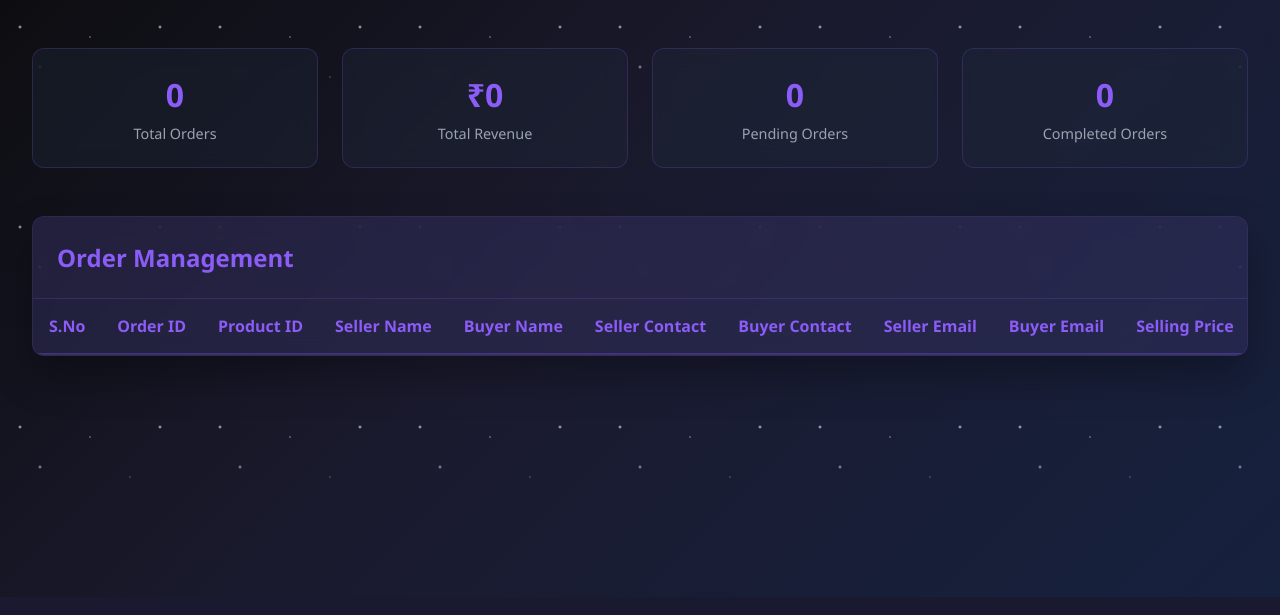
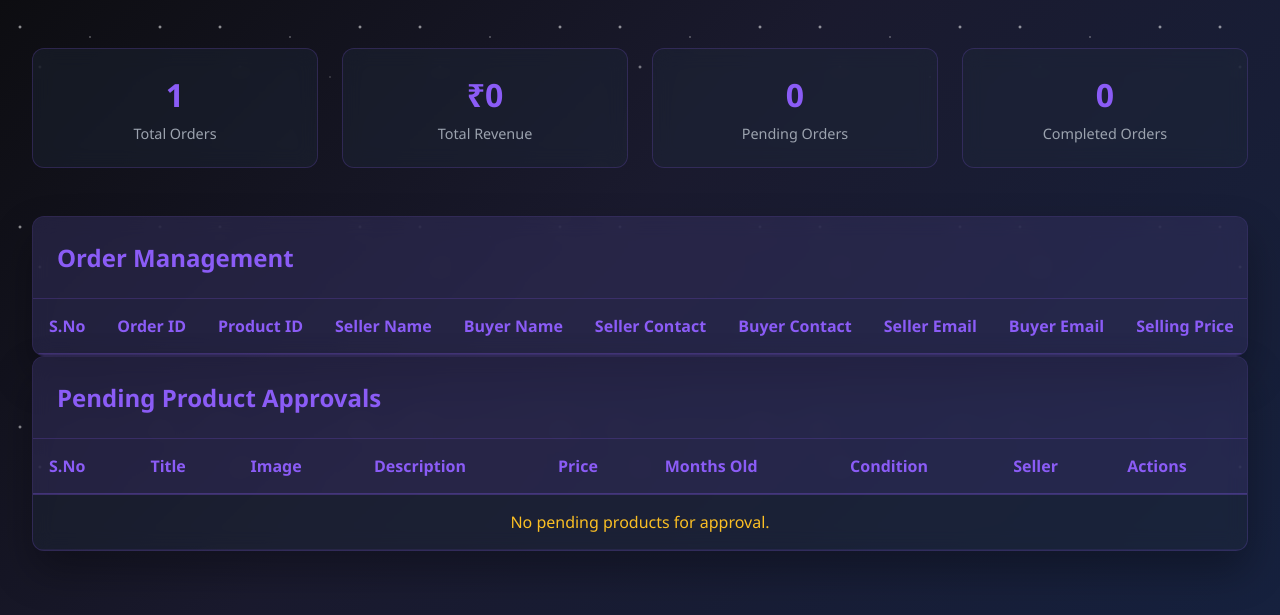
Before and after one commit to JUGADU-GEEKS/College-Community, a Flask app: page /adminDashboard in a window 1280 px wide. Shown: the part 203-818 px from the top of the page. Run offline with Flask 3, Linux system fonts and the light colour scheme; data that the repository does not hold is empty; parts of the project's set-up code (start-up, migrations or seed data) failed here and were passed over.

Commit message:
C23 - Added the admin Approval and the mails not working rectified

```diff
--- a/auth.py
+++ b/auth.py
@@ -270,9 +270,9 @@
         if email != os.getenv("ADMIN_EMAIL"):
             return render_template('error.html', message='Invalid Credentials')
 
-        stored_hash = os.getenv("ADMIN_PASSWORD")
+        stored_password = os.getenv("ADMIN_PASSWORD")
 
-        if not bcrypt.checkpw(password.encode(), stored_hash.encode()):
+        if password != stored_password:
             return render_template('error.html', message='Invalid Credentials')
 
         return redirect(url_for('views.admin_dashboard'))
--- a/model.py
+++ b/model.py
@@ -80,6 +80,7 @@
         self.seller = data.get('seller')
         self.buyer = None
         self.payment = 'Pending'
+        self.status = data.get('status', 'pending')  # New field for approval status
 
     def save_to_db(self):
         # Step 1: Insert the product and get the inserted ID
@@ -96,7 +97,8 @@
 
     @staticmethod
     def get_all_products():
-        return list(products_collection.find({"isSold": False}))
+        # Only return products that are not sold and are approved
+        return list(products_collection.find({"isSold": False, "status": "approved"}))
 
 
 
--- a/templates/adminDashboard.html
+++ b/templates/adminDashboard.html
@@ -433,6 +433,54 @@
                 </table>
             </div>
         </div>
+
+        <!-- Pending Product Approvals Section -->
+        <div class="table-container" style="margin-bottom: 2rem;">
+            <div class="table-header">
+                <h2>Pending Product Approvals</h2>
+            </div>
+            <div class="table-wrapper">
+                <table>
+                    <thead>
+                        <tr>
+                            <th>S.No</th>
+                            <th>Title</th>
+                            <th>Image</th>
+                            <th>Description</th>
+                            <th>Price</th>
+                            <th>Months Old</th>
+                            <th>Condition</th>
+                            <th>Seller</th>
+                            <th>Actions</th>
+                        </tr>
+                    </thead>
+                    <tbody>
+                        {% for product in pending_products %}
+                        <tr>
+                            <td>{{ loop.index }}</td>
+                            <td>{{ product.title }}</td>
+                            <td><img src="{{ product.image }}" alt="{{ product.title }}" style="width:60px;height:60px;border-radius:8px;"></td>
+                            <td>{{ product.description }}</td>
+                            <td class="price">₹{{ product.price }}</td>
+                            <td>{{ product.monthsold }}</td>
+                            <td>{{ product.condition }}</td>
+                            <td class="email">{{ product.seller }}</td>
+                            <td class="action-buttons">
+                                <form action="/admin/approve_product/{{ product._id }}" method="post" style="display:inline;">
+                                    <button class="btn btn-edit" type="submit">Approve</button>
+                                </form>
+                                <form action="/admin/reject_product/{{ product._id }}" method="post" style="display:inline;">
+                                    <button class="btn btn-delete" type="submit">Reject</button>
+                                </form>
+                            </td>
+                        </tr>
+                        {% else %}
+                        <tr><td colspan="9" style="text-align:center;color:#fbbf24;">No pending products for approval.</td></tr>
+                        {% endfor %}
+                    </tbody>
+                </table>
+            </div>
+        </div>
     </div>
 
     <script>
--- a/utils.py
+++ b/utils.py
@@ -242,3 +242,71 @@
             server.send_message(msg)
     except Exception as e:
         print('Failed to send warning email:', e)
+
+
+def send_payment_success_emails(buyer_email, seller_email, product):
+    """
+    Sends payment success emails to both buyer and seller with distinct messages.
+    """
+    EMAIL_USER = os.getenv('EMAIL_USER')
+    EMAIL_PASS = os.getenv('EMAIL_PASS')
+    from model import User
+    buyer = User.get_data(buyer_email)
+    seller = User.get_data(seller_email)
+    # Buyer email
+    subject_buyer = f"{WEBSITE_NAME} - Thank You for Your Purchase!"
+    heading_buyer = "Thank You for Purchasing!"
+    message_buyer = f"Dear {buyer.get('full_name', 'Buyer')},<br><br>Thank you for purchasing <b>{product.get('title')}</b> from {WEBSITE_NAME}.<br>We have received your payment and the seller will contact you soon to complete the handover.<br><br>Happy shopping!"
+    action_url = "http://localhost:5000/profile"
+    action_text = "View Your Profile"
+    msg_buyer = EmailMessage()
+    msg_buyer['Subject'] = subject_buyer
+    msg_buyer['From'] = EMAIL_USER
+    msg_buyer['To'] = buyer_email
+    msg_buyer.set_content(f"Thank you for purchasing {product.get('title')}.")
+    msg_buyer.add_alternative(build_html_email(subject_buyer, heading_buyer, message_buyer, action_url=action_url, action_text=action_text), subtype='html')
+    # Seller email
+    subject_seller = f"{WEBSITE_NAME} - Your Product Has Been Sold!"
+    heading_seller = "Congratulations, Your Product Has Been Sold!"
+    message_seller = f"Dear {seller.get('full_name', 'Seller')},<br><br>Thank you! Your product <b>{product.get('title')}</b> has been sold on {WEBSITE_NAME}.<br>The payment has been received from the buyer. Please contact the buyer to complete the transaction.<br><br>Thank you for using our platform!"
+    msg_seller = EmailMessage()
+    msg_seller['Subject'] = subject_seller
+    msg_seller['From'] = EMAIL_USER
+    msg_seller['To'] = seller_email
+    msg_seller.set_content(f"Thank you! Your product {product.get('title')} has been sold.")
+    msg_seller.add_alternative(build_html_email(subject_seller, heading_seller, message_seller, action_url=action_url, action_text=action_text), subtype='html')
+    try:
+        with smtplib.SMTP_SSL('smtp.gmail.com', 465) as server:
+            server.login(EMAIL_USER, EMAIL_PASS)
+            server.send_message(msg_buyer)
+            server.send_message(msg_seller)
+        return True
+    except Exception as e:
+        print('Failed to send payment success emails:', e)
+        return False
+
+
+def send_product_submission_email(seller_email, product_title):
+    EMAIL_USER = os.getenv('EMAIL_USER')
+    EMAIL_PASS = os.getenv('EMAIL_PASS')
+    from model import User
+    seller = User.get_data(seller_email)
+    subject = f"{WEBSITE_NAME} - Product Submission Received"
+    heading = "Your Product Listing is Under Review"
+    message = f"Dear {seller.get('full_name', 'Seller')},<br><br>Your product <b>{product_title}</b> has been submitted for review. Our admin team will verify your listing within 2-3 hours. Once approved, it will be visible to all users.<br><br>Thank you for using {WEBSITE_NAME}!"
+    action_url = "http://localhost:5000/profile"
+    action_text = "View Your Listings"
+    msg = EmailMessage()
+    msg['Subject'] = subject
+    msg['From'] = EMAIL_USER
+    msg['To'] = seller_email
+    msg.set_content(f"Your product '{product_title}' is under review and will be listed soon.")
+    msg.add_alternative(build_html_email(subject, heading, message, action_url=action_url, action_text=action_text), subtype='html')
+    try:
+        with smtplib.SMTP_SSL('smtp.gmail.com', 465) as server:
+            server.login(EMAIL_USER, EMAIL_PASS)
+            server.send_message(msg)
+        return True
+    except Exception as e:
+        print('Failed to send product submission email:', e)
+        return False
--- a/views.py
+++ b/views.py
@@ -235,19 +235,23 @@
                 'price': request.form.get('price'),
                 'monthsold': request.form.get('monthsold'),
                 'condition': request.form.get('condition'),
-                'seller': session.get('user').get('email')
+                'seller': session.get('user').get('email'),
+                'status': 'pending'  # Set status to pending for admin approval
             }
 
             print(data)
             product = Product(data)
             success, message = product.save_to_db()
-            flash(message)
-            return redirect("/browse")
+            # Send product submission email
+            from utils import send_product_submission_email
+            send_product_submission_email(data['seller'], data['title'])
+            flash('Product submitted for admin approval!')
+            return redirect('/sell')
 
         flash('Invalid file format')
-        return redirect('/browse')
+        return redirect('/addSell')
 
-    return render_template("browse.html")
+    return render_template('addSell.html')
 
 @views.route('/about')
 def about():
@@ -472,7 +476,21 @@
                     filtered_purchases.append(p)
         else:
             filtered_purchases.append(p)
-    return render_template('adminDashboard.html', purchases=filtered_purchases)
+    # Get all pending products for approval
+    pending_products = list(db['products'].find({'status': 'pending'}))
+    return render_template('adminDashboard.html', purchases=filtered_purchases, pending_products=pending_products)
+
+@views.route('/admin/approve_product/<product_id>', methods=['POST'])
+def approve_product(product_id):
+    db['products'].update_one({'_id': ObjectId(product_id)}, {'$set': {'status': 'approved'}})
+    flash('Product approved and now visible in browse!')
+    return redirect(url_for('views.admin_dashboard'))
+
+@views.route('/admin/reject_product/<product_id>', methods=['POST'])
+def reject_product(product_id):
+    db['products'].update_one({'_id': ObjectId(product_id)}, {'$set': {'status': 'rejected'}})
+    flash('Product rejected!')
+    return redirect(url_for('views.admin_dashboard'))
 
 @views.route('/faulty_buyer/<product_id>/<buyer_email>', methods=['POST'])
 def mark_faulty_buyer(product_id, buyer_email):
@@ -503,6 +521,13 @@
         {'_id': ObjectId(product_id)},
         {'$set': {'payment': 'Success'}}
     )
+    # Fetch product and seller info
+    product = db['products'].find_one({'_id': ObjectId(product_id)})
+    seller_email = product.get('seller') if product else None
+    # Send payment success emails to both buyer and seller
+    if product and seller_email:
+        from utils import send_payment_success_emails
+        send_payment_success_emails(buyer_email, seller_email, product)
     return redirect(url_for('views.admin_dashboard'))
 
 @views.route('/faulty_buyers', methods=['GET', 'POST'])
@@ -523,6 +548,7 @@
 @views.route('/payment_received/<product_id>/<buyer_email>', methods=['POST'])
 def payment_received(product_id, buyer_email):
     from model import Purchase, User, Product
+    import traceback
     # Find the purchase record
     purchase = next((p for p in Purchase.get_all_purchases() if str(p.get('product_id')) == str(product_id) and p.get('buyer_email') == buyer_email), None)
     if not purchase:
@@ -540,6 +566,12 @@
     action_url = "http://localhost:5000/profile"
     action_text = "View Your Profile"
 
+    # Load email credentials fresh from environment
+    EMAIL_USER = os.getenv('EMAIL_USER')
+    EMAIL_PASS = os.getenv('EMAIL_PASS')
+    print('EMAIL_USER used:', EMAIL_USER)
+    print('EMAIL_PASS used:', EMAIL_PASS)
+
     msg = EmailMessage()
     msg['Subject'] = subject
     msg['From'] = EMAIL_USER
@@ -553,6 +585,7 @@
             server.send_message(msg)
     except Exception as e:
         print('Failed to send payment received email:', e)
-        return "Failed to send email", 500
+        print('Traceback:', traceback.format_exc())
+        return render_template('error.html', message=f'Failed to send email: {e}')
 
     return redirect('/adminDashboard')
```
Also changed, not shown: test.py (+0 -16 lines), test_email.py (added, +23 -0 lines).
